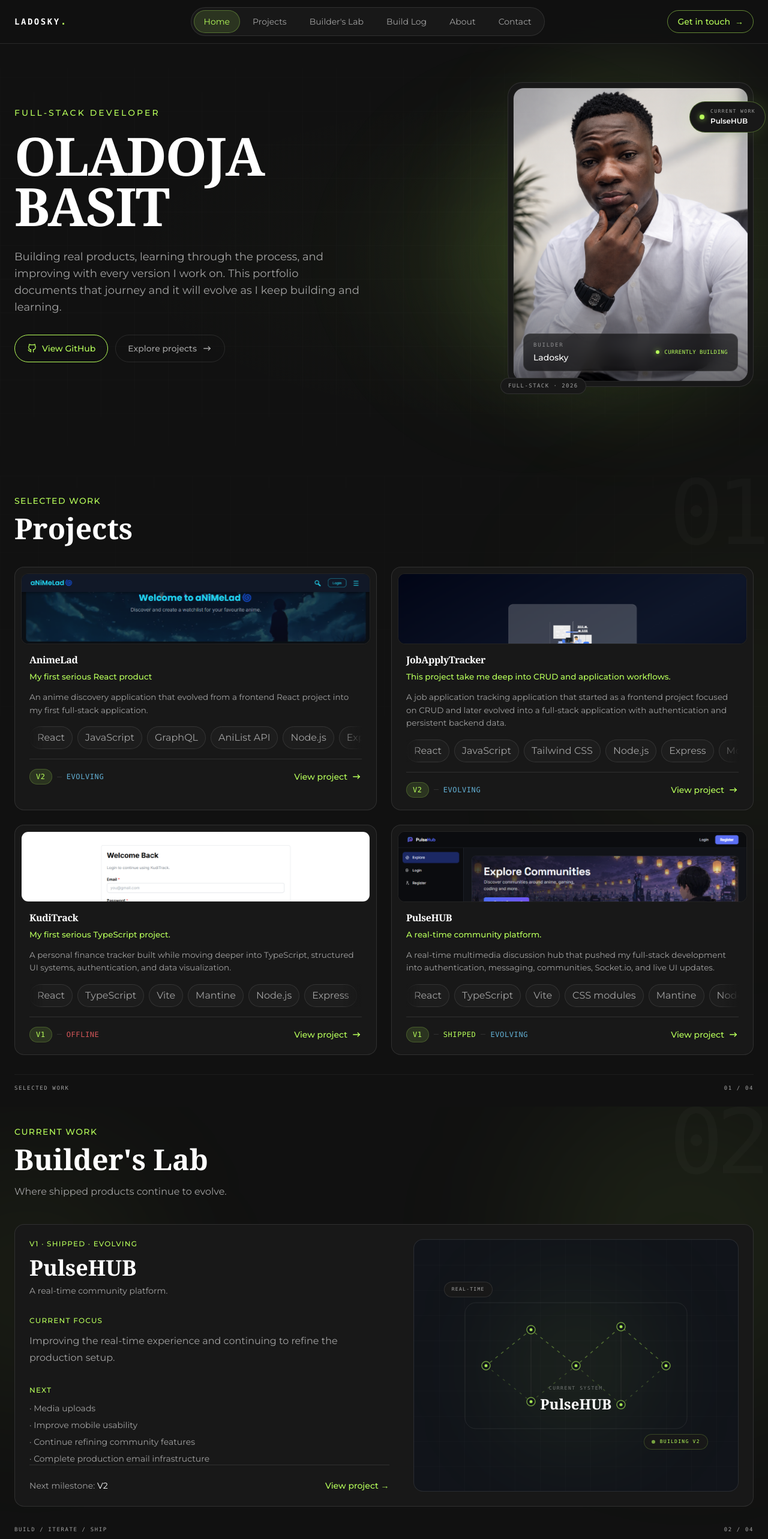
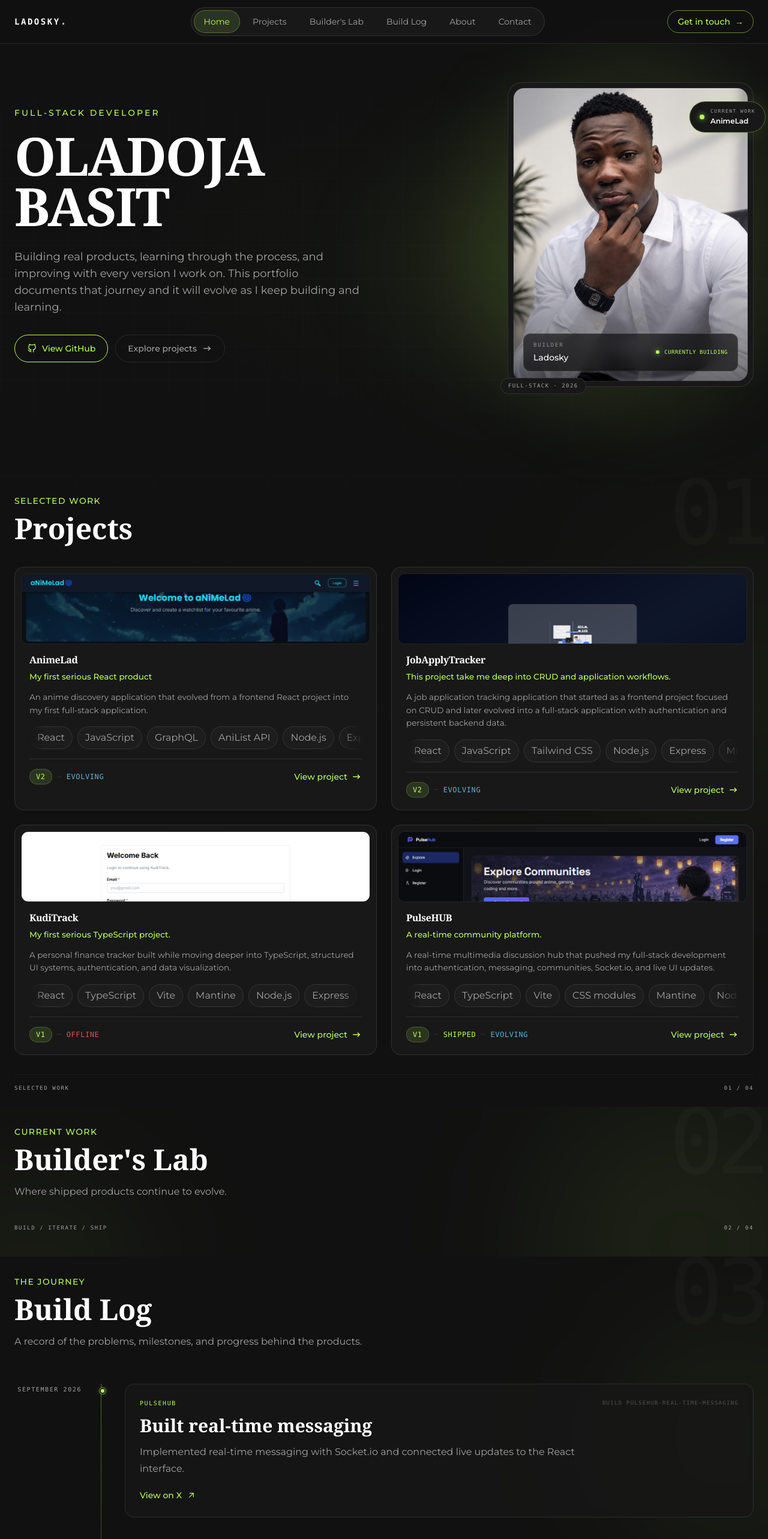
Before and after one commit to ladosky1/ladosky, a React (Vite) app: page / in a window 1280 px wide. Shown: the top 2566 px of the page at 60% size. Built offline with nearby package versions, Linux system fonts and the light colour scheme.

Commit message:
Updated to current project

```diff
--- a/src/data/buildersLab.ts
+++ b/src/data/buildersLab.ts
@@ -9,17 +9,17 @@
 
 export const buildersLab: BuilderLabItem[] = [
   {
-    projectId: "pulsehub",
-    currentVersion: "V1",
+    projectId: "AnimeLad",
+    currentVersion: "V2",
     status: ["shipped", "evolving"],
     currentFocus:
-      "Improving the real-time experience and continuing to refine the production setup.",
+      "Improving the full anime search and better watchlist experience.",
     next: [
-      "Media uploads",
       "Improve mobile usability",
-      "Continue refining community features",
-      "Complete production email infrastructure",
+      "Implement better search and filtering",
+      "Discard backend auth system and use local storage for watchlist",
+      "Improve the overall UI and UX of the application",
     ],
-    nextMilestone: "V2",
+    nextMilestone: "V3",
   },
 ];
--- a/src/data/projects.ts
+++ b/src/data/projects.ts
@@ -100,7 +100,6 @@
       "Improve the UI and overall UX",
       "Refine the authentication experience",
       "Complete and improve the watchlist experience",
-      "Add complete authentication and authorization flows",
     ],
 
     links: [
--- a/src/sections/BuildersLab.tsx
+++ b/src/sections/BuildersLab.tsx
@@ -110,7 +110,7 @@
           </p>
 
           <p className="mt-1 font-serif text-xl font-semibold text-white md:text-2xl">
-            PulseHUB
+            AnimeLad
           </p>
         </div>
 
@@ -134,13 +134,11 @@
       className="relative overflow-hidden px-6 pb-8 pt-6 md:pb-10 md:pt-8">
       <div
         className="pointer-events-none absolute -left-40 top-20 h-105 w-105 rounded-full bg-(--color-accent)/5 blur-[120px]"
-        aria-hidden="true"
-      />
+        aria-hidden="true"/>
 
       <div
         className="pointer-events-none absolute -right-32 -top-8 h-130 w-130 rounded-full bg-(--color-accent)/7 blur-[130px]"
-        aria-hidden="true"
-      />
+        aria-hidden="true"/>
 
       <div className="relative mx-auto max-w-7xl">
         <div className="relative mb-8 md:mb-10">
@@ -175,8 +173,7 @@
             return (
               <article
                 key={item.projectId}
-                className="rounded-2xl border border-(--color-border) bg-(--color-surface) p-5 md:p-6"
-              >
+                className="rounded-2xl border border-(--color-border) bg-(--color-surface) p-5 md:p-6">
 
                 <div className="grid gap-8 md:grid-cols-[1.05fr_0.95fr] md:items-stretch md:gap-10">
                   <div className="flex flex-col">
--- a/src/sections/Hero.tsx
+++ b/src/sections/Hero.tsx
@@ -18,8 +18,7 @@
   return (
     <section
       id="home"
-      className="relative px-6 pb-20 pt-5 md:min-h-[calc(100vh-80px)] md:py-16"
-    >
+      className="relative px-6 pb-20 pt-5 md:min-h-[calc(100vh-80px)] md:py-16">
       <div
         aria-hidden="true"
         className="pointer-events-none absolute inset-0 z-0 hidden opacity-[0.035] md:block"
@@ -159,7 +158,7 @@
                     Current work
                   </p>
                   <p className="mt-0.5 text-xs font-semibold text-white">
-                    PulseHUB
+                    AnimeLad
                   </p>
                 </div>
               </div>
```
